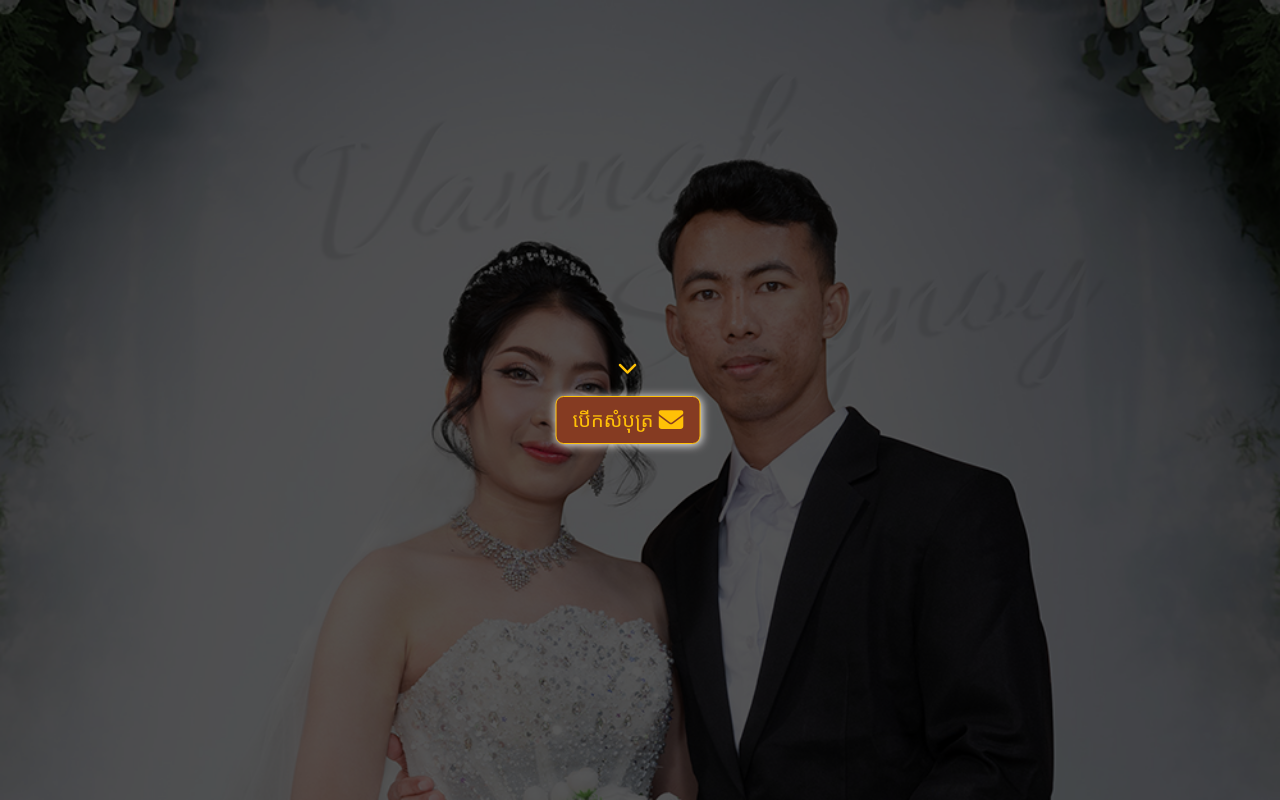
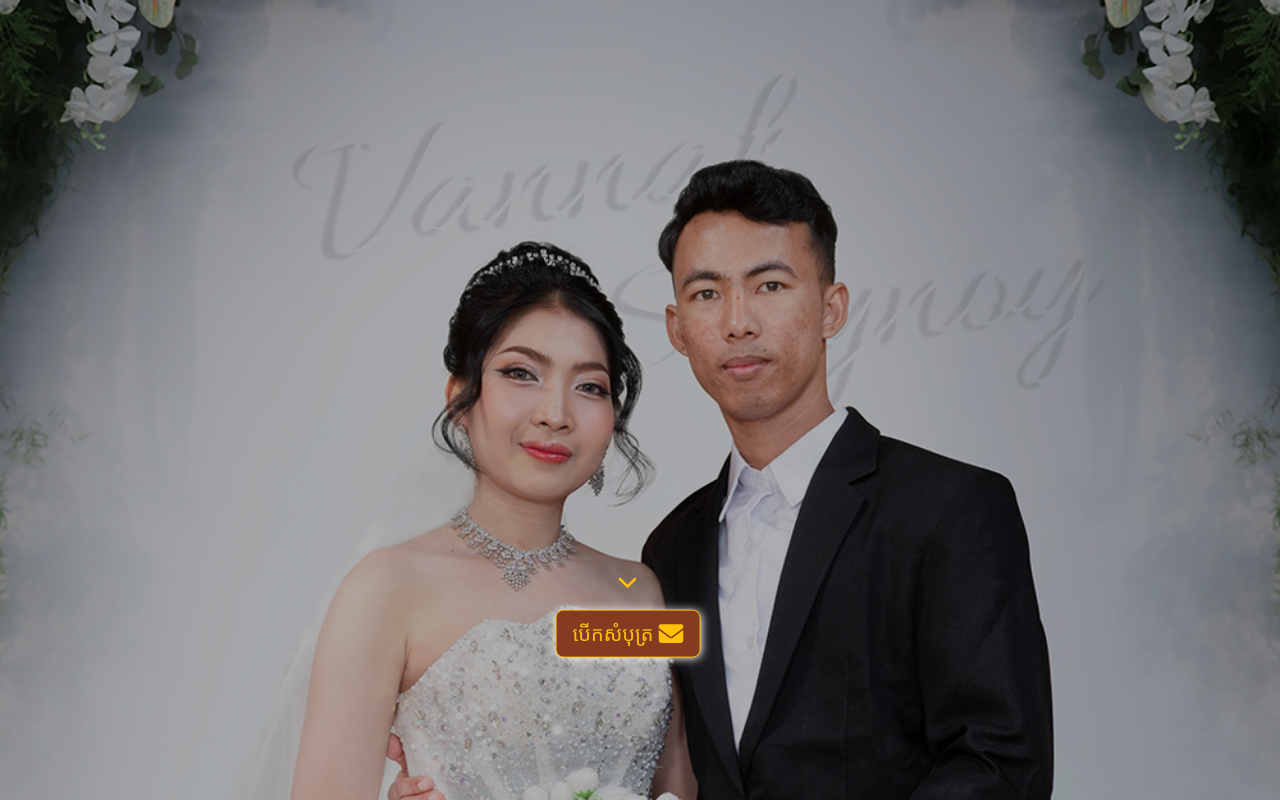
Before and after one commit to VannnakChan884/vannak-e-invitation, a Vue app: page / in a window 1280 px wide. Built offline with nearby package versions, Linux system fonts and the light colour scheme; a web font is replaced by a local one.

Commit message:
bg-opacity

```diff
--- a/src/views/Home.vue
+++ b/src/views/Home.vue
@@ -18,14 +18,14 @@
   #home-box{
     width: 100%;
     height: 100vh;
-    background-color:#000000a9 !important;
+    background-color:rgba(0, 0, 0, 0.3) !important;
     position: relative;
   }
   #home-box .box-btn{
     position: absolute;
-    top: 50%;
+    top: 80%;
     left: 50%;
-    transform: translate(-50%, -50%);
+    transform: translate(-50%, -80%);
     text-align: center;
   }
   .open-box{
```
